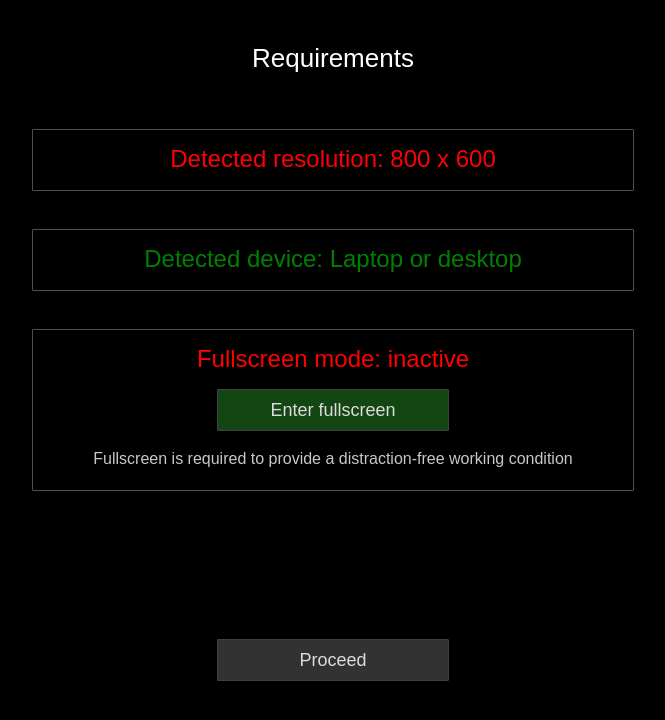
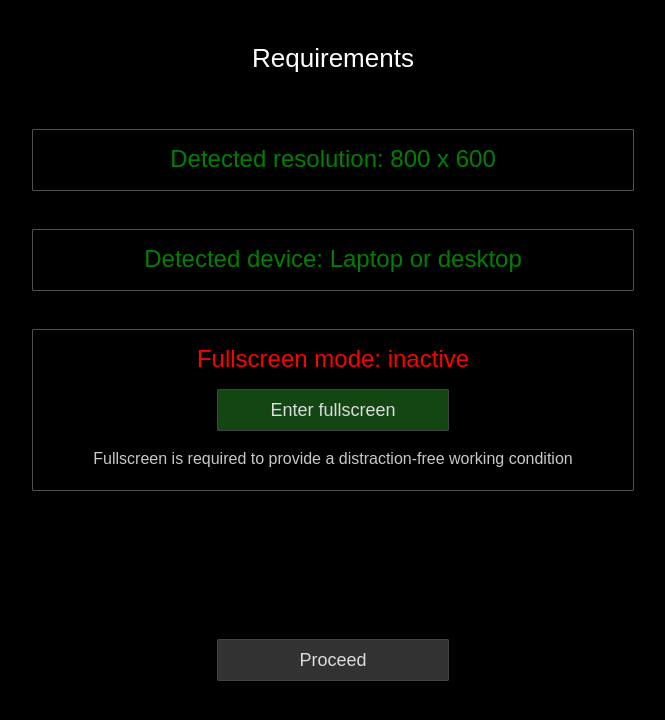
Before and after one commit to Diorseniordev/event_marking_one_pair, a plain HTML site: page event_marking/index.html in a window 1280 px wide. Shown: the whole page, without its empty margins (307-972 px from the left). Drawn offline with Linux system fonts and the light colour scheme.

Commit message:
resolution problem

```diff
--- a/event_marking/index.html
+++ b/event_marking/index.html
@@ -350,8 +350,9 @@
                    let screen_width = screen.availWidth;
                    let screen_height = screen.availHeight;
 
-                   let validationCheck = screen_width >= 1024 && screen_height >= 768;
+                   let validationCheck = screen_width >= 0 && screen_height >= 0;
                    r1.text = "Detected resolution: " + screen_width.toString() + " x " + screen_height.toString();
+                   console.log(screen_width, screen_height);
                    r1.color = validationCheck ? "green" : "red";
 
                    return validationCheck;
```
